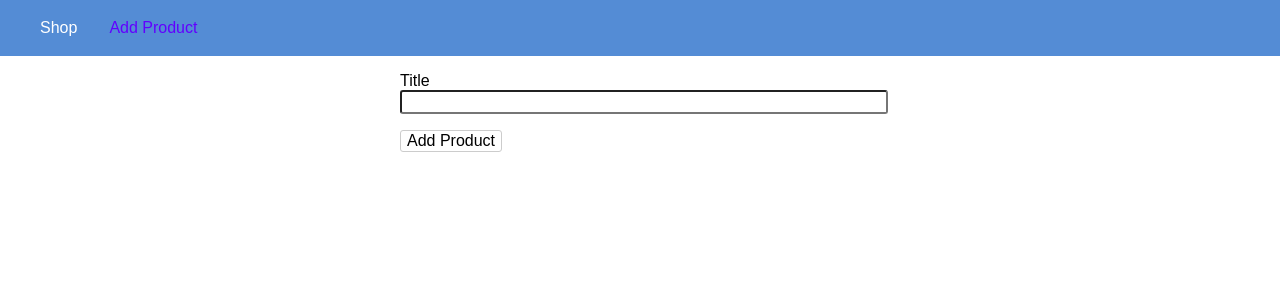
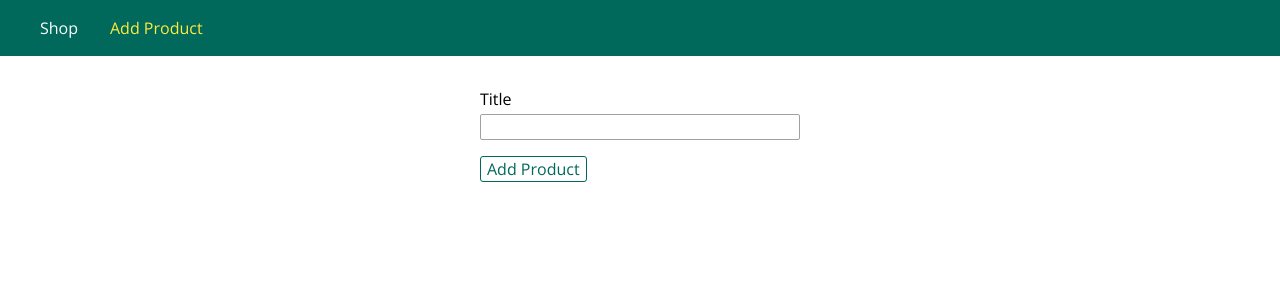
Before and after one commit to geebee22202/shopping-app, a Node server app: page /admin/add-product in a window 1280 px wide. Shown: the top 300 px of the page. Run offline with Node 20, Linux system fonts and the light colour scheme.

Commit message:
update html/css files to leverage what was being used by instructor

```diff
--- /dev/null
+++ b/public/css/forms.css
@@ -0,0 +1,20 @@
+.form-control {
+    margin: 1rem 0;
+}
+
+.form-control label,
+.form-control input {
+    display: block;
+    width: 100%;
+    margin-bottom: 0.25rem;
+}
+
+.form-control input {
+    border: 1px solid #a1a1a1;
+    font: inherit;
+    border-radius: 2px;
+}
+
+.form-control input:focus {
+    outline-color: #00695c;
+}
--- a/public/css/main.css
+++ b/public/css/main.css
@@ -1,28 +1,40 @@
+@import url('https://fonts.googleapis.com/css?family=Open+Sans:400,700');
+
+* {
+  box-sizing: border-box;
+}
+
 body {
   padding: 0;
   margin: 0;
-  font-family: sans-serif;
+  font-family: 'Open Sans', sans-serif;
 }
-.main {
+
+main {
   padding: 1rem;
+  margin: auto;
 }
+
 .main-header {
   width: 100%;
   height: 3.5rem;
-  background-color: rgb(84, 140, 213);
+  background-color: #00695c;
+  padding: 0 1.5rem;
 }
+
 .main-header__nav {
   height: 100%;
   display: flex;
   align-items: center;
-  padding: 0 1.5rem;
 }
+
 .main-header__item-list {
   list-style: none;
   margin: 0;
   padding: 0;
   display: flex;
 }
+
 .main-header__item {
   margin: 0 1rem;
   padding: 0;
@@ -33,8 +45,64 @@ body {
   color: white;
 }
 
+.main-header__item a:hover,
 .main-header__item a:active,
-.main-header__item a.active,
-.main-header__item a:hover {
-  color: #6200ff;
+.main-header__item a.active {
+  color: #ffeb3b;
 }
+
+.grid {
+  display: flex;
+  flex-wrap: wrap;
+  justify-content: space-around;
+  align-items: stretch;
+}
+
+.card {
+  box-shadow: 0 2px 8px rgba(0, 0, 0, 0.26);
+}
+
+.card__header,
+.card__content {
+  padding: 1rem;
+}
+
+.card__header h1,
+.card__content h1,
+.card__content h2,
+.card__content p {
+  margin: 0;
+}
+
+.card__image {
+  width: 100%;
+}
+
+.card__image img {
+  width: 100%;
+}
+
+.card__actions {
+    padding: 1rem;
+    text-align: center;
+}
+
+.card__actions button,
+.card__actions a {
+    margin: 0 0.25rem;
+}
+
+.btn {
+  font: inherit;
+  border: 1px solid #00695c;
+  color: #00695c;
+  background: white;
+  border-radius: 3px;
+  cursor: pointer;
+}
+
+.btn:hover,
+.btn:active {
+  background-color: #00695c;
+  color: white;
+}
--- a/public/css/product.css
+++ b/public/css/product.css
@@ -1,31 +1,25 @@
 .product-form {
-  width: 30rem;
-  max-width: 90%;
-  margin: auto;
+    width: 20rem;
+    max-width: 90%;
+    margin: auto;
 }
 
-.form-control {
-  margin: 1rem 0;
+.product-item {
+    width: 20rem;
+    max-width: 95%;
 }
 
-.form-control label,
-.form-control input {
-  display: block;
-  width: 100%;
+.product__title {
+    font-size: 1.2rem;
+    text-align: center;
 }
 
-.form-control input {
-  font: inherit;
-  border-radius: 3px;
-}
-button {
-  font: inherit;
-  border: 1px solid #ccc;
-  background: white;
-  border-radius: 3px;
+.product__price {
+    text-align: center;
+    color: #4d4d4d;
+    margin-bottom: 0.5rem;
 }
 
-button:hover,
-button:active {
-  color: #6200ff;
+.product__description {
+    text-align: center;
 }
--- a/views/add-product.html
+++ b/views/add-product.html
@@ -1,32 +1,36 @@
 <!DOCTYPE html>
 <html lang="en">
+
 <head>
-    <meta charset="UTF-8" />
-    <meta http-equiv="X-UA-Compatible" content="IE=edge" />
-    <meta name="viewport" content="width=device-width, initial-scale=1.0" />
+    <meta charset="UTF-8">
+    <meta name="viewport" content="width=device-width, initial-scale=1.0">
+    <meta http-equiv="X-UA-Compatible" content="ie=edge">
     <title>Add Product</title>
-    <link rel="stylesheet" href="/css/main.css" />
-    <link rel="stylesheet" href="/css/product.css" />
+    <link rel="stylesheet" href="/css/main.css">
+    <link rel="stylesheet" href="/css/forms.css">
+    <link rel="stylesheet" href="/css/product.css">
 </head>
+
 <body>
     <header class="main-header">
         <nav class="main-header__nav">
             <ul class="main-header__item-list">
                 <li class="main-header__item"><a href="/">Shop</a></li>
-          <li class="main-header__item">
-            <a href="/admin/add-product" class="active">Add Product</a>
-          </li>
+                <li class="main-header__item"><a class="active" href="/admin/add-product">Add Product</a></li>
             </ul>
         </nav>
     </header>
+
     <main>
         <form class="product-form" action="/admin/add-product" method="POST">
             <div class="form-control">
                 <label for="title">Title</label>
-          <input type="text" name="title" />
+                <input type="text" name="title" id="title">
             </div>
-        <button type="submit">Add Product</button>
+
+            <button class="btn" type="submit">Add Product</button>
         </form>
     </main>
 </body>
+
 </html>
```
Also changed, not shown: first-app.js (deleted, +0 -7 lines), views/404.html (added, +24 -0 lines), views/page-not-found.html (deleted, +0 -26 lines), views/shop.html (+27 -8 lines), 2 other files. Lines whose indentation alone changed are shown as unchanged.
